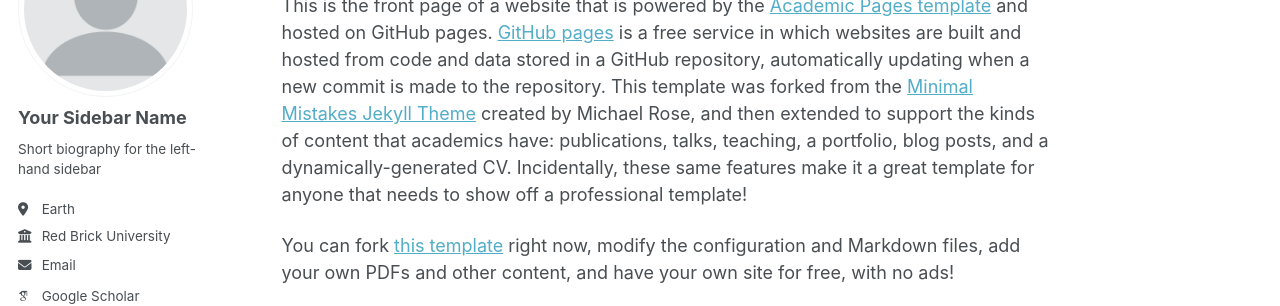
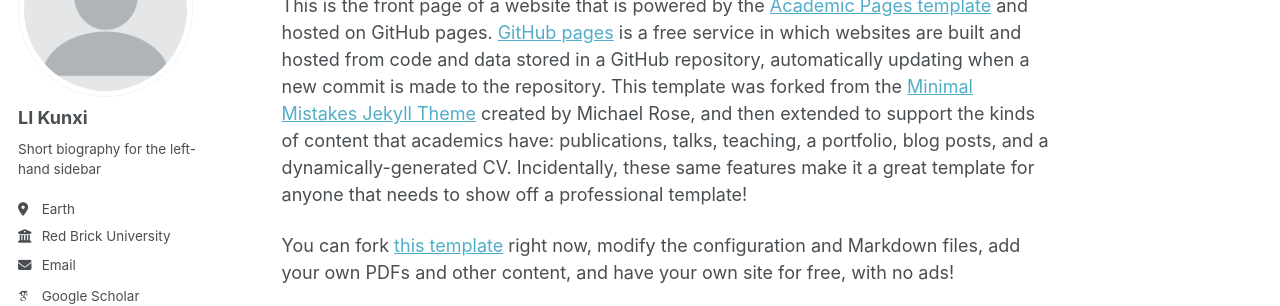
Before and after one commit to Fantasylii/fantasylii.github.io, a Jekyll site: the page built from _pages/about.md, in a window 1280 px wide. Shown: the part 177-483 px from the top of the page. Built offline with Jekyll 4.4.1, drawn with Linux system fonts in a browser that asks for light colours; some web fonts are replaced; a script that is not in the unit is left out.

Commit message:
Update _config.yml

```diff
--- a/_config.yml
+++ b/_config.yml
@@ -24,7 +24,7 @@ repository               : "academicpages/academicpages.github.io"
 author:
   # Biographic information
   avatar           : "profile.png"
-  name             : "Your Sidebar Name"
+  name             : "LI Kunxi"
   pronouns         : # example: "she/her"
   bio              : "Short biography for the left-hand sidebar"
   location         : "Earth"
```
